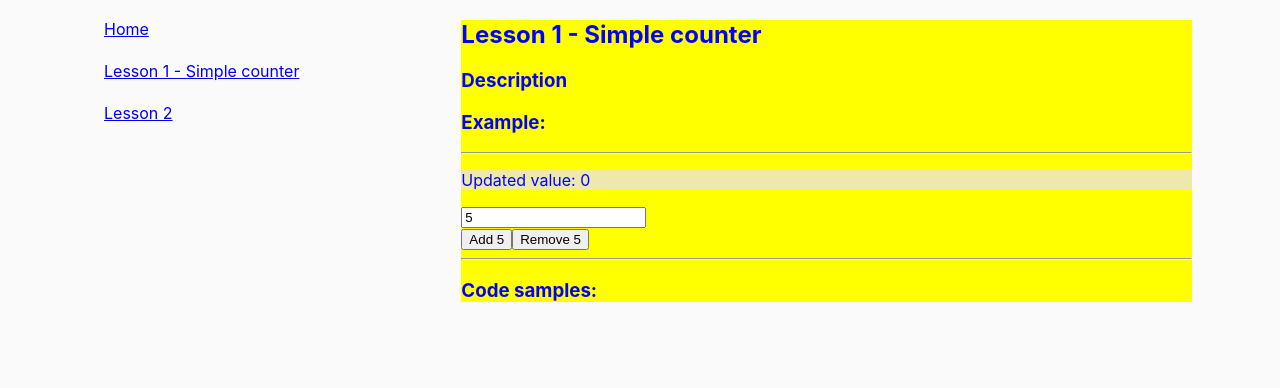
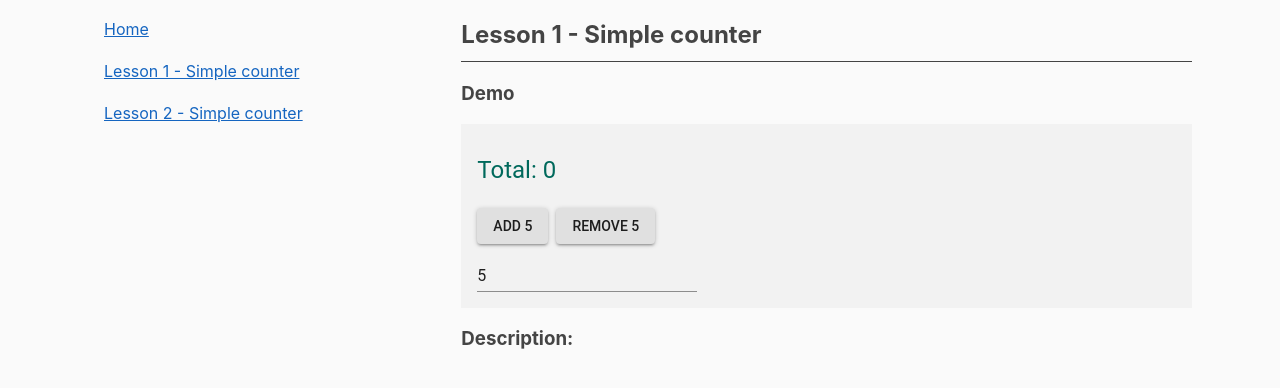
Before and after one commit to Shwartz/react-ts-lessons, a React (Create React App) app: page /lesson1 in a window 1280 px wide. Shown: the top 388 px of the page. Built offline with nearby package versions, Linux system fonts and the light colour scheme.

Commit message:
Visual improvement

```diff
--- a/src/App.module.scss
+++ b/src/App.module.scss
@@ -2,6 +2,16 @@
   max-width: 1200px;
   margin: 0 auto;
   padding: 0 48px;
+  color: #444;
+
+  h1 {
+    padding-bottom: 12px;
+    border-bottom: 1px solid #444;
+  }
+
+  a {
+    color: #1565C0;
+  }
 
   @media(max-width: 800px) {
     padding: 0 8px;
--- a/src/App.tsx
+++ b/src/App.tsx
@@ -48,7 +48,7 @@ class App extends Component {
                                         selected={this.state.selectedIndex === 3}
                                         onClick={(ev) => this.handleListItemClick(ev, 3)}
                                     >
-                                        Lesson 2
+                                        Lesson 2 - Simple counter
                                     </ListItem>
                                 </Link>
                             </List>
--- a/src/Home.tsx
+++ b/src/Home.tsx
@@ -6,10 +6,20 @@ export class Home extends React.Component {
         return (
             <div>
                 <h1>Welcome to React Typescript tutorial</h1>
-                <p>Aim of this tutorial is to create step by step examples on how to build scalable one page application
+                <p>This tutorial aims to create a step by step examples on how to build a scalable one-page application
                     with functional programming pattern in mind</p>
 
-                <p>Each lesson is added under <b>/src/lesson-1/</b> folder. Each folder has specific task to solve</p>
+                <p>You can see the source code in Github:
+                    <a
+                        href="https://github.com/Shwartz/react-ts-lessons">https://github.com/Shwartz/react-ts-lessons
+                    </a>
+                </p>
+
+                <h4>Lesson 1</h4>
+                <p>Counter widget built based on ReactJS documentation</p>
+
+                <h4>Lesson 2</h4>
+                <p>The same Counter widget however we moving out logic into a model.</p>
             </div>
         );
     }
--- a/src/lesson-1/Lesson1.module.scss
+++ b/src/lesson-1/Lesson1.module.scss
@@ -1,8 +1,20 @@
-.Lesson1 {
-  color: blue;
-  background: yellow;
-
-  p {
-    background: palegoldenrod;
+.lesson1 {
+  button {
+    margin-right: 8px;
   }
 }
+
+.codeDemo {
+  padding: 8px 16px 16px;
+  background: #f2f2f2;
+
+  .text {
+    font-family: 'Roboto', sans-serif;
+    color: #00695C;
+    font-size: 24px;
+  }
+
+  .input {
+    color: red;
+  }
+}
--- a/src/lesson-1/Lesson1.tsx
+++ b/src/lesson-1/Lesson1.tsx
@@ -52,22 +52,22 @@ export class Lesson1 extends React.Component {
         const {inputValue, updateValue} = this.state;
 
         return (
-            <div className={styles.Lesson1}>
+            <div className={styles.lesson1}>
                 <h1>Lesson 1 - Simple counter</h1>
 
-                <h3>Description</h3>
+                <h3>Demo</h3>
 
-                <h3>Example:</h3>
-                <hr/>
-                <p>Updated value: {updateValue}</p>
+                <div className={styles.codeDemo}>
+                    <p className={styles.text}>Total: {updateValue}</p>
                     <InputWidget
                         add={() => this.add()}
                         remove={() => this.remove()}
                         inputValue={inputValue}
                         change={(val) => this.updateValue(val)}
                     />
-                <hr/>
-                <h3>Code samples:</h3>
+                </div>
+
+                <h3>Description:</h3>
             </div>
         );
     }
--- /dev/null
+++ b/src/lesson-1/widgets/InputWidget.module.scss
@@ -0,0 +1,3 @@
+.inputValue {
+  margin-top: 16px;
+}
--- a/src/lesson-1/widgets/InputWidget.tsx
+++ b/src/lesson-1/widgets/InputWidget.tsx
@@ -1,8 +1,10 @@
+import {Button, Input} from '@material-ui/core';
 import React from 'react';
 import {Ifn} from '../../lib/interfaces';
+import styles from './InputWidget.module.scss';
 
 interface IProps {
-    change: Ifn<void>;
+    change: (a: number) => void;
     add: Ifn<void>;
     remove: Ifn<void>;
     inputValue: number;
@@ -11,15 +13,28 @@ interface IProps {
 export const InputWidget = ({change, add, remove, inputValue}: IProps) => {
     return (
         <React.Fragment>
-            <input
+            <div>
+                <Button
+                    variant="contained"
+                    onClick={add}
+                >
+                    Add {inputValue}
+                </Button>
+                <Button
+                    variant="contained"
+                    onClick={remove}
+                >
+                    Remove {inputValue}
+                </Button>
+            </div>
+            <Input
                 type="number"
                 value={inputValue}
-                onChange={({currentTarget}) => {change(currentTarget.value); }}
+                onChange={({currentTarget}) => {
+                    change(+currentTarget.value);
+                }}
+                className={styles.inputValue}
             />
-            <div>
-                <button onClick={add}>Add {inputValue}</button>
-                <button onClick={remove}>Remove {inputValue}</button>
-            </div>
         </React.Fragment>
     );
 };
```
Also changed, not shown: 1 other file (tests, documents, lock files or other folders). Lines whose indentation alone changed are shown as unchanged.
